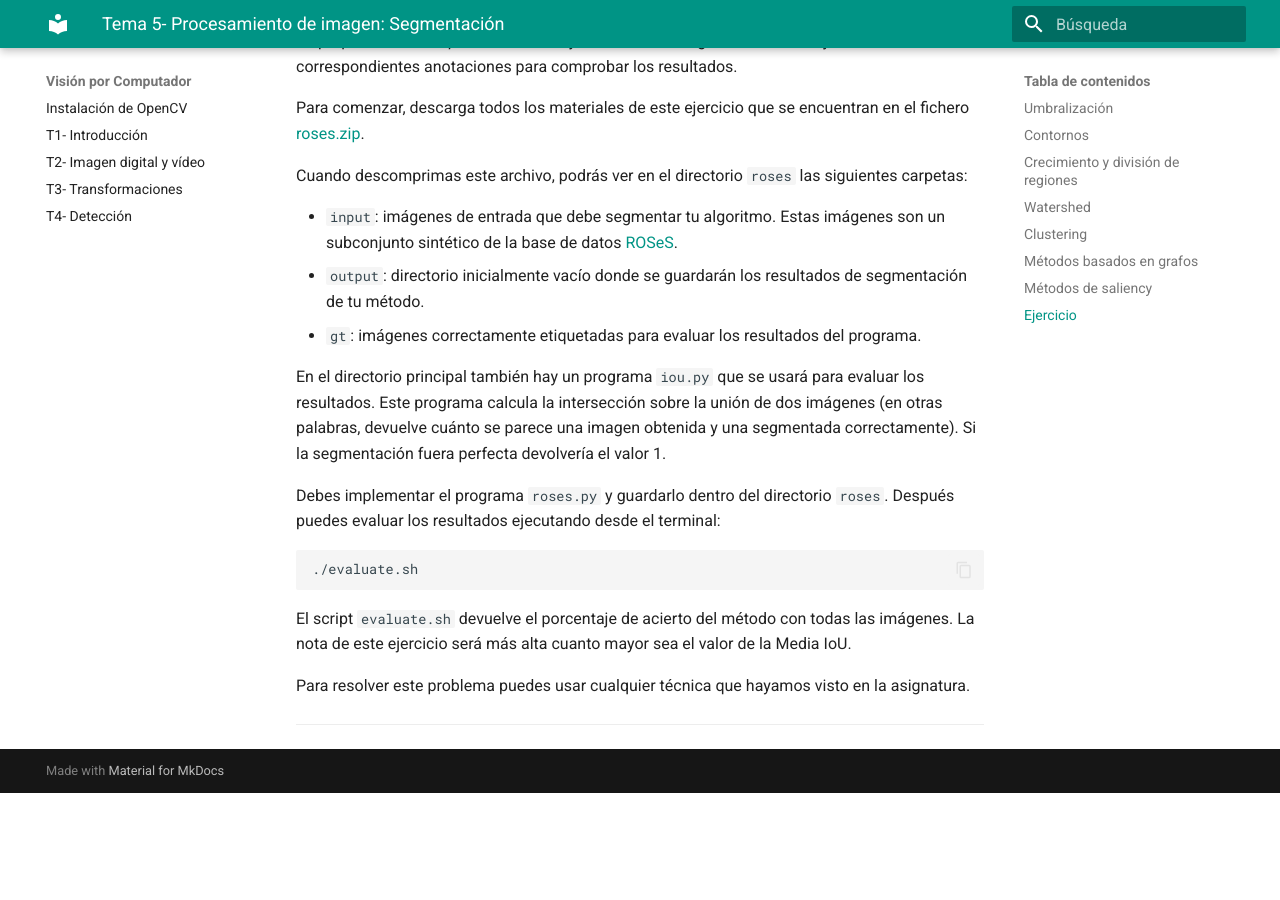
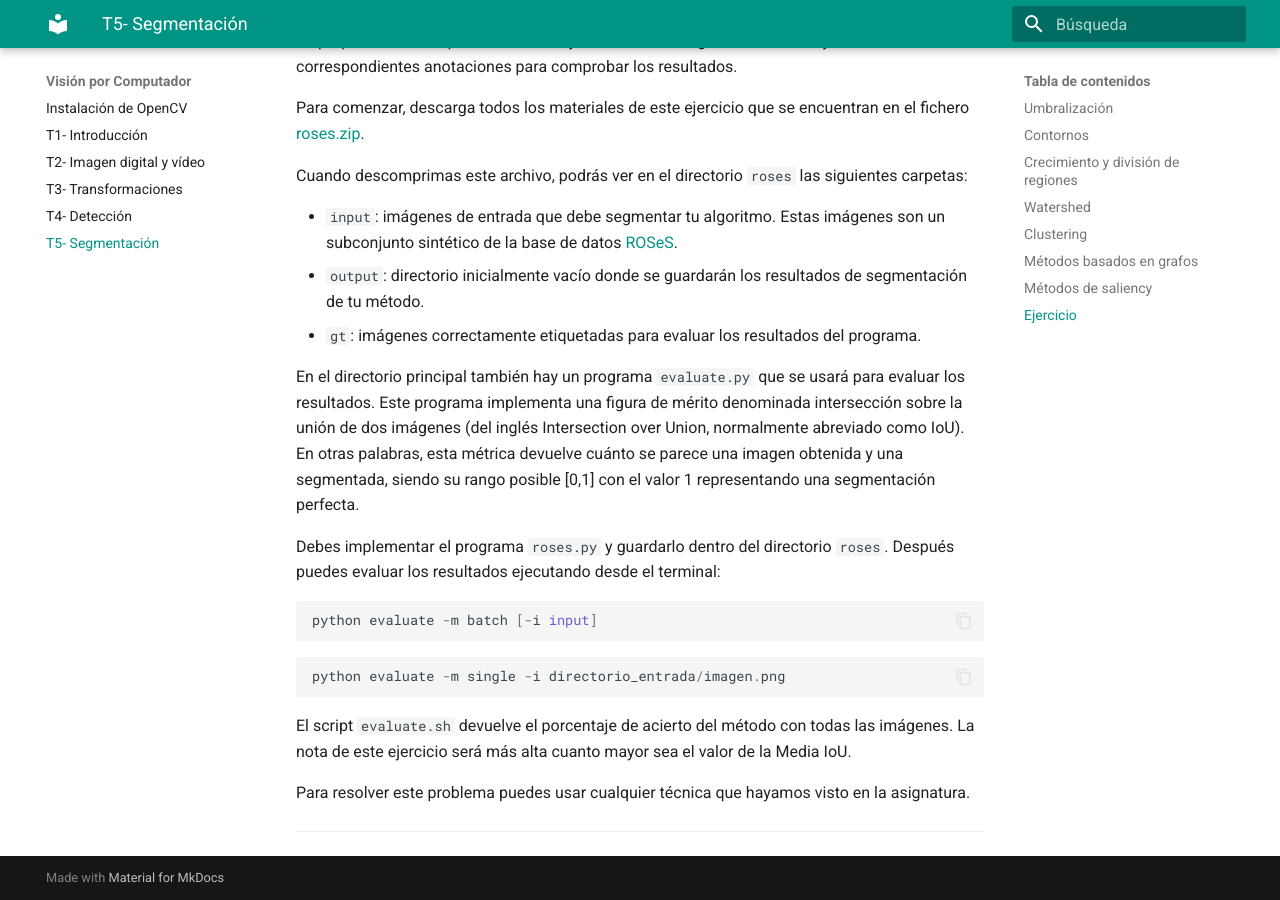
Before and after one commit to pertusa/VisionPorComputador, an MkDocs documentation site: the page built from docs/segmentacion.md, in a window 1280 px wide and 900 px high, scrolled down 9454 px. Built offline with MkDocs 1.6.1 and Material for MkDocs 9.7.7, drawn with Linux system fonts in a browser that asks for light colours; before the commit the page ends 10247 px from its top, so only the background shows below that; some of the changed text lies outside the part shown.

Commit message:
Showing T5

````diff
--- a/docs/segmentacion.md
+++ b/docs/segmentacion.md
@@ -272,12 +272,17 @@ Cuando descomprimas este archivo, podrás ver en el directorio `roses` las sigui
 * `output`: directorio inicialmente vacío donde se guardarán los resultados de segmentación de tu método.
 * `gt`: imágenes correctamente etiquetadas para evaluar los resultados del programa.
 
-En el directorio principal también hay un programa `iou.py` que se usará para evaluar los resultados. Este programa calcula la intersección sobre la unión de dos imágenes (en otras palabras, devuelve cuánto se parece una imagen obtenida y una segmentada correctamente). Si la segmentación fuera perfecta devolvería el valor 1.
+En el directorio principal también hay un programa `evaluate.py` que se usará para evaluar los resultados. Este programa implementa una figura de mérito denominada intersección sobre la unión de dos imágenes (del inglés Intersection over Union, normalmente abreviado como IoU). En otras palabras, esta métrica devuelve cuánto se parece una imagen obtenida y una segmentada, siendo su rango posible [0,1] con el valor 1 representando una segmentación perfecta.
 
 Debes implementar el programa `roses.py` y guardarlo dentro del directorio `roses`. Después puedes evaluar los resultados ejecutando desde el terminal:
 
-```bash
-./evaluate.sh
+```python
+python evaluate -m batch [-i input]
+```
+
+
+```python
+python evaluate -m single -i directorio_entrada/imagen.png
 ```
 
 El script `evaluate.sh` devuelve el porcentaje de acierto del método con todas las imágenes. La nota de este ejercicio será más alta cuanto mayor sea el valor de la Media IoU.
--- a/mkdocs.yml
+++ b/mkdocs.yml
@@ -7,7 +7,7 @@ nav:
 - T2- Imagen digital y vídeo : 'imagenvideo.md'
 - T3- Transformaciones : 'transformaciones.md'
 - T4- Detección : 'deteccion.md'
-#- T5- Segmentación : 'segmentacion.md'
+- T5- Segmentación : 'segmentacion.md'
 #- T6- Características : 'caracteristicas.md'
 #- T7- Reconocimiento : 'reconocimiento.md'
 
````
Also changed, not shown: other parts of docs/segmentacion.md (+1 -1 lines).
